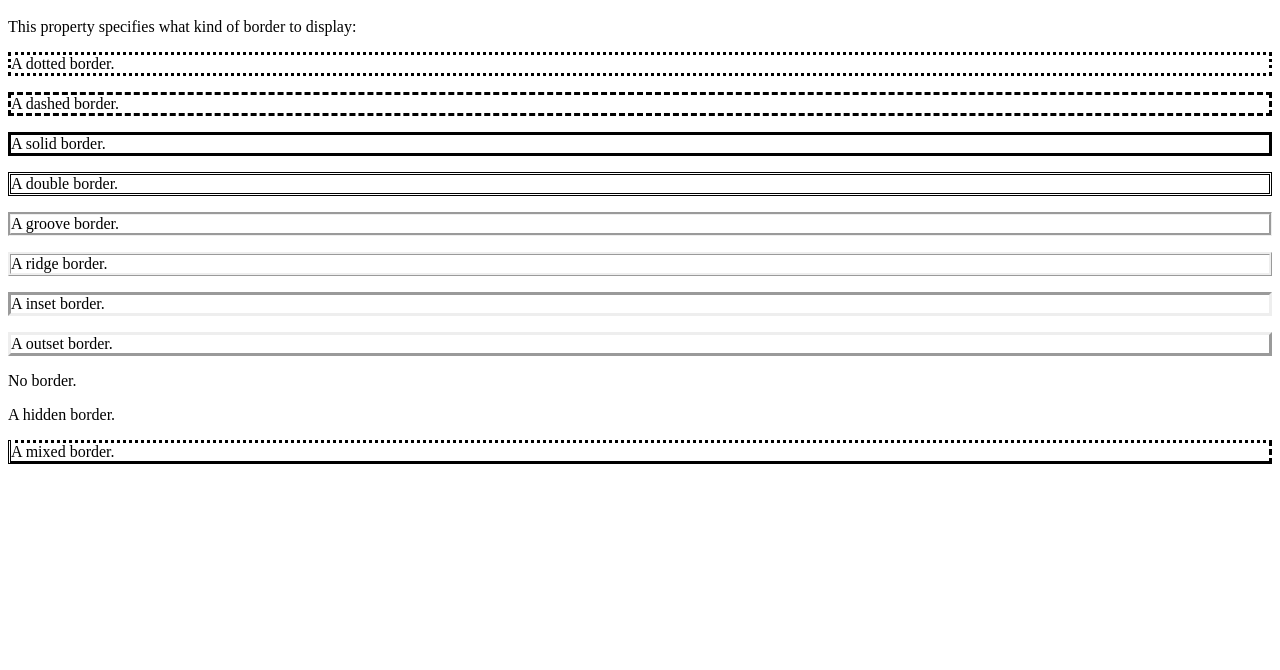
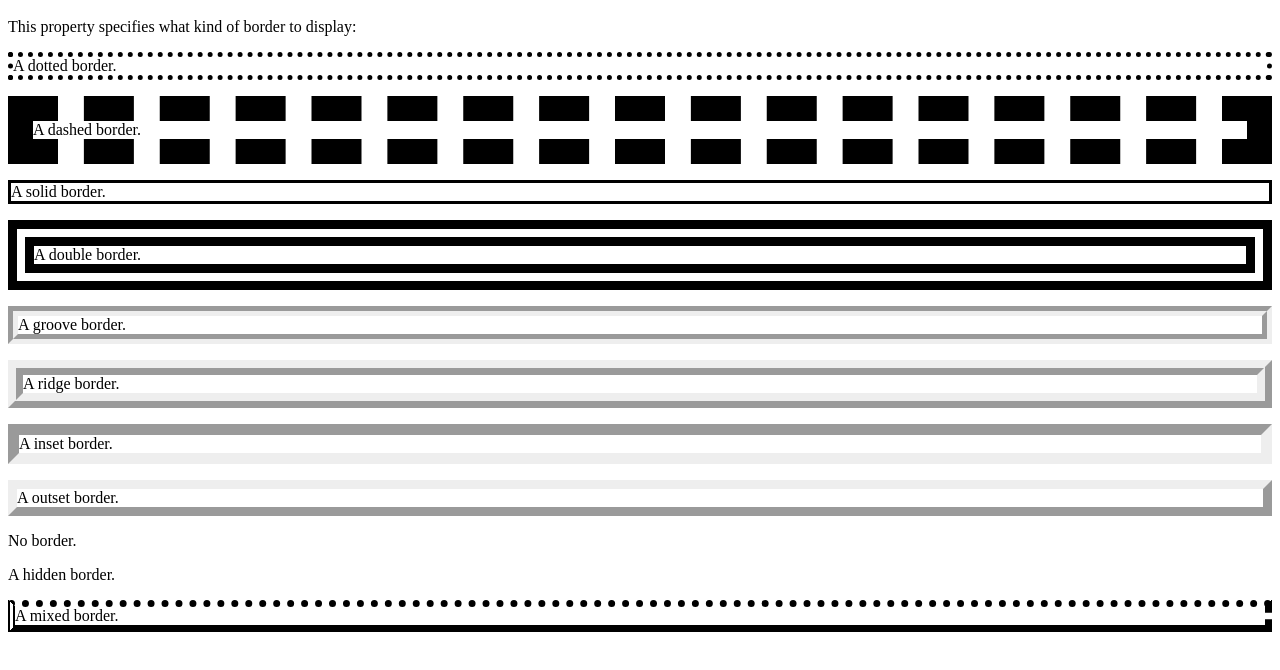
Before and after one commit to ahsiulkarim/webdeveloping, a plain HTML site: page cssdeve/Border/index.html in a window 1280 px wide. Shown: the part 48-718 px from the top of the page. Drawn offline with Linux system fonts and the light colour scheme.

Commit message:
adding border width

```diff
--- a/cssdeve/Border/index.html
+++ b/cssdeve/Border/index.html
@@ -2,27 +2,35 @@
     <head>
         <style>
             .dotted{
+                  border-width: 5px;
                  border-style: dotted;
             }
             .dashed{
+               border-width: 25px;
                  border-style: dashed;
             }
             .solid{
+               border-width: medium;
                  border-style: solid;
             }
             .double{
+               border-width: 26px;
                  border-style: double;
             }
             .groove{
+               border-width: 10px;
                  border-style: groove;
             }
             .ridge{
+               border-width: 15px;
                  border-style: ridge;
             }
             .inset{
+               border-width: 11px;
                  border-style: inset;
             }
             .outset{
+               border-width: 9px;
                  border-style: outset;
             }
             .none{
@@ -32,6 +40,7 @@
                  border-style: hidden;
             }
             .mix{
+               border-width: 7px;
                  border-style: dotted dashed solid double;
             }
 
```
